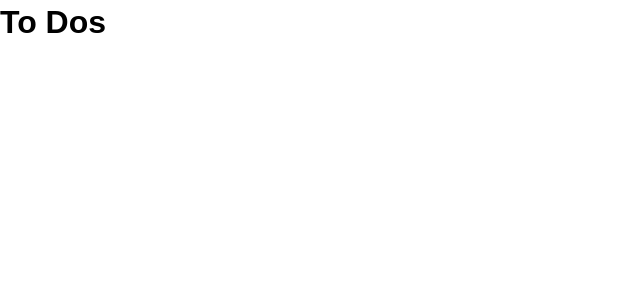
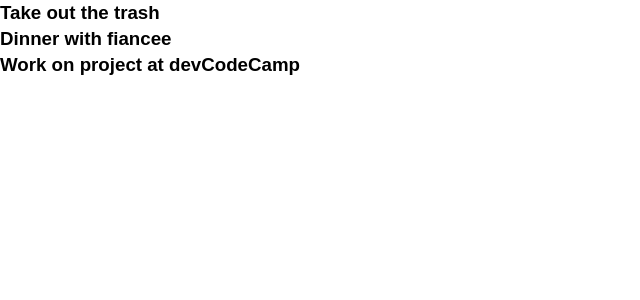
Before and after one commit to pothsn/ToDoListReactProject, a React (Create React App) app: page / in a window 1280 px wide. Shown: the top 300 px of the page, without its empty margins (0-640 px from the left). Built offline with nearby package versions, Linux system fonts and the light colour scheme.

Commit message:
Used .map function to display three to dos.

```diff
--- a/src/components/Todos.js
+++ b/src/components/Todos.js
@@ -2,12 +2,9 @@
 
 class Todos extends Component {
   render() {
-    console.log(this.props.todos)
-    return (
-      <div>
-        <h1>To Dos</h1>
-      </div>
-    );
+    return this.props.todos.map((todo) => (
+        <h3>{ todo.title }</h3>
+    ));
   }
 }
 
```
